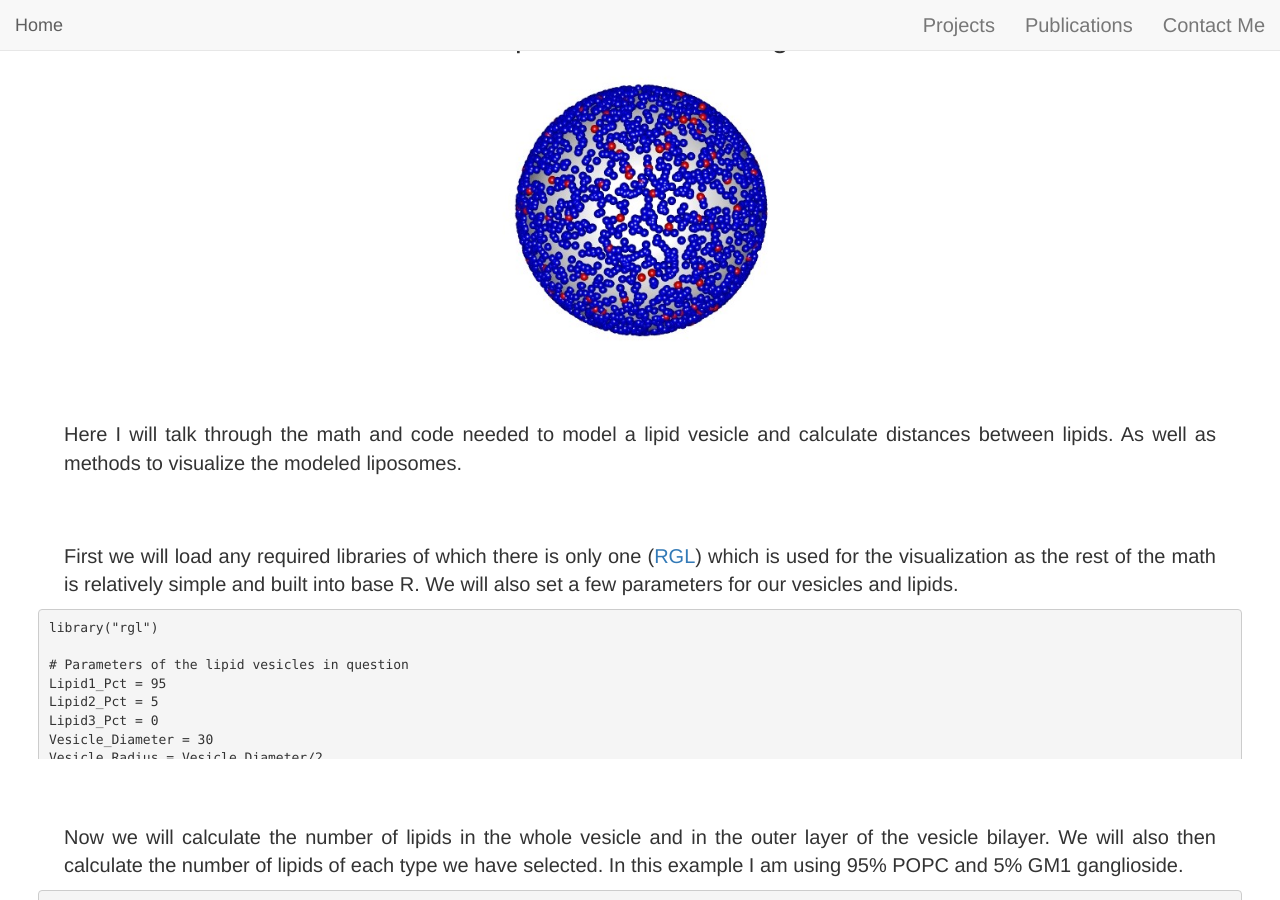
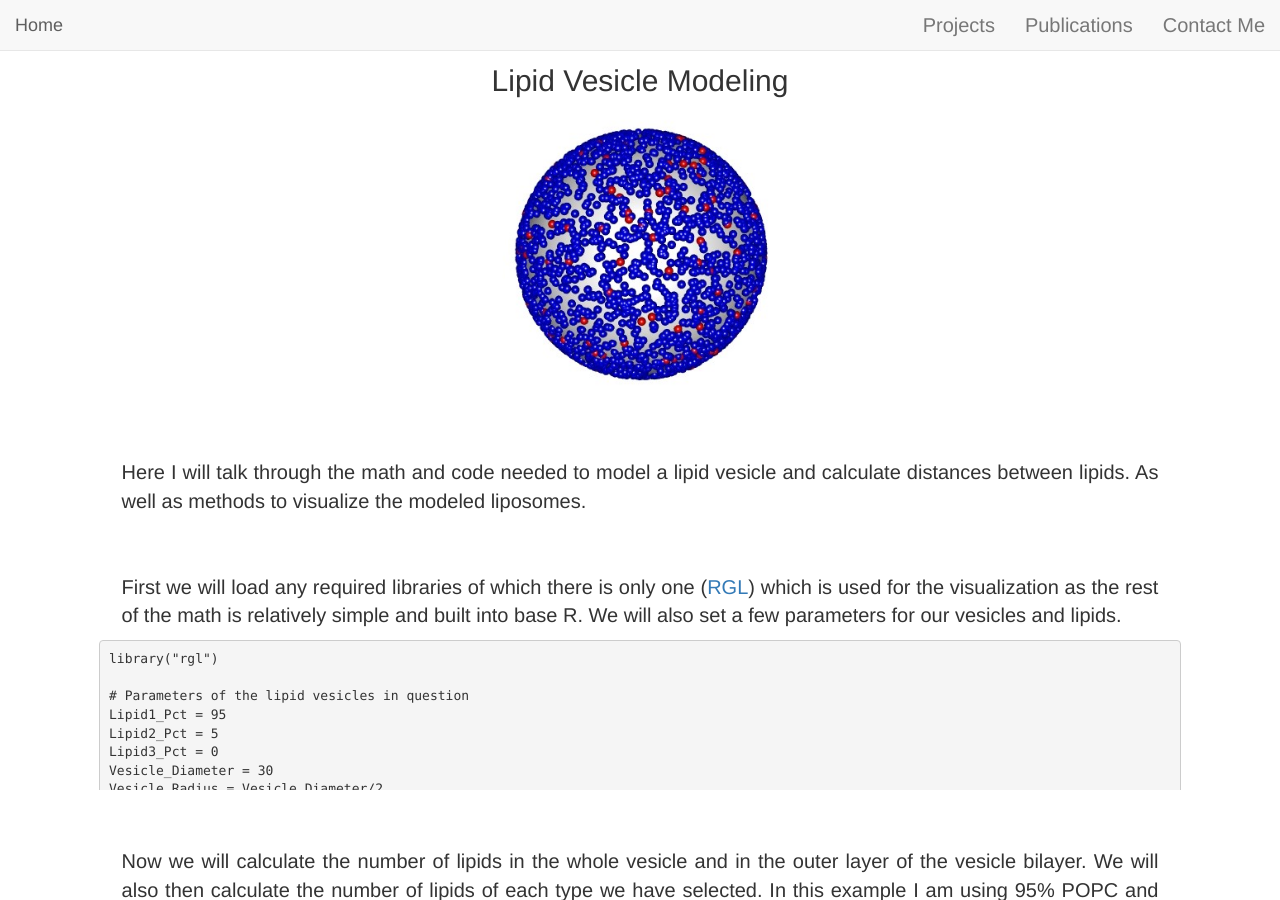
Before and after one commit to danieldstuart/danieldstuart.github.io, a Jekyll site: the page built from LipidVesicleModeling.markdown, in a window 1280 px wide and 900 px high. Built offline with Jekyll 4.4.1, drawn with Linux system fonts in a browser that asks for light colours; nearby versions of some CDN libraries.

Commit message:
Add files via upload

```diff
--- a/LipidVesicleModeling.markdown
+++ b/LipidVesicleModeling.markdown
@@ -2,7 +2,7 @@
 layout: home
 title: Lipid Vesicle Modeling
 ---
-
+<div markdown="1" class="body">
 <div markdown="1" class="center">
 ## Lipid Vesicle Modeling ##
 ![30nm Vesicle Model](images/VesicleModel.jpeg){: width="300" }
@@ -182,3 +182,4 @@
 <div markdown="1" class="center">
 ![Distribution of ganglioside distances in a 5% GM1 30 nm vesicle](images/Histogram.jpeg){: width="50%" }
 </div>
+</div>
--- a/MALDI_ML.markdown
+++ b/MALDI_ML.markdown
@@ -3,6 +3,7 @@
 title: Processing and Machine Learning analysis of MALDI Spectra
 ---
 
+<div markdown="1" class="body">
 <div markdown="1" class="center">
 ## Processing and Machine Learning analysis of MALDI Spectra ##
 ![Machine Learning MALDI](images/MLMALDIMS.jpeg){: width="500" }
@@ -256,3 +257,4 @@
 <div markdown="1" class="body">
 An interactive version of this 3D plot can be found by clicking on the plot or <a href="3D_LDA.html" target="_blank" rel="noreferrer noopener">here</a>.
 </div>
+</div>
```
